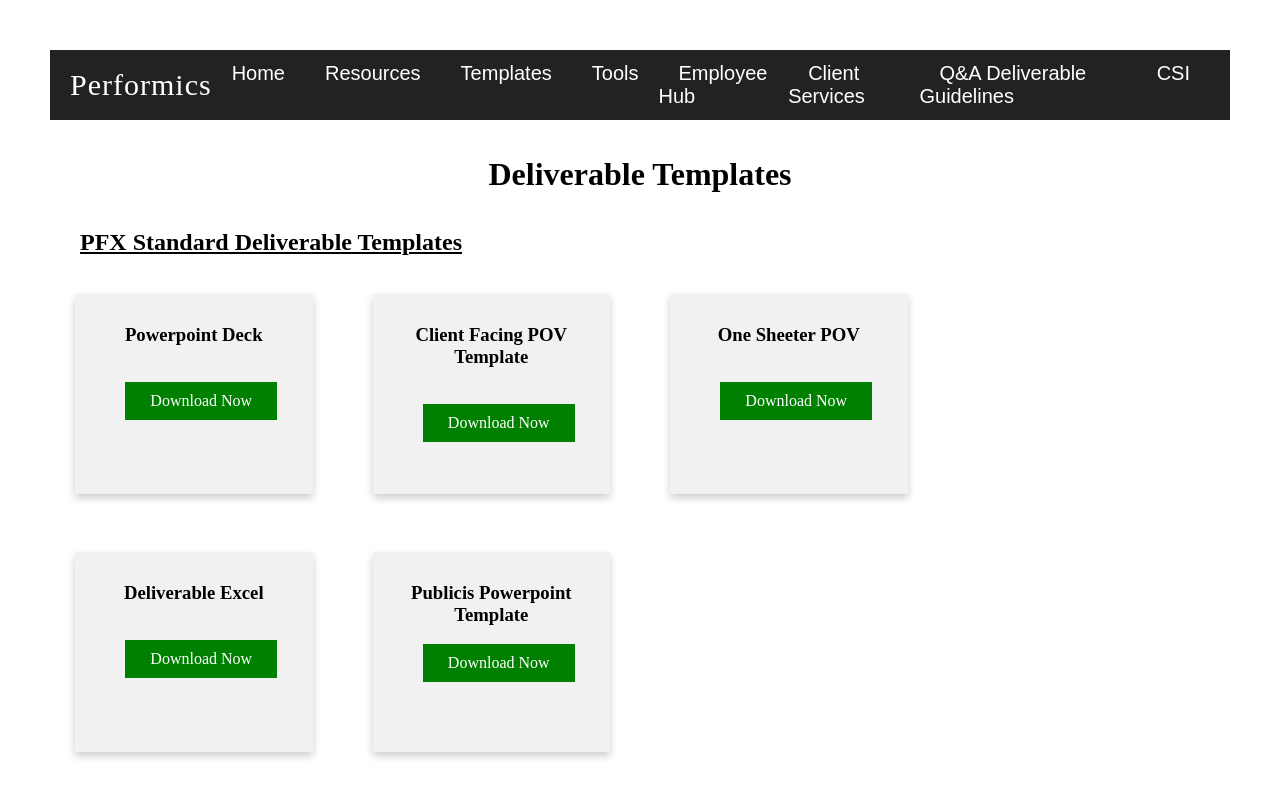
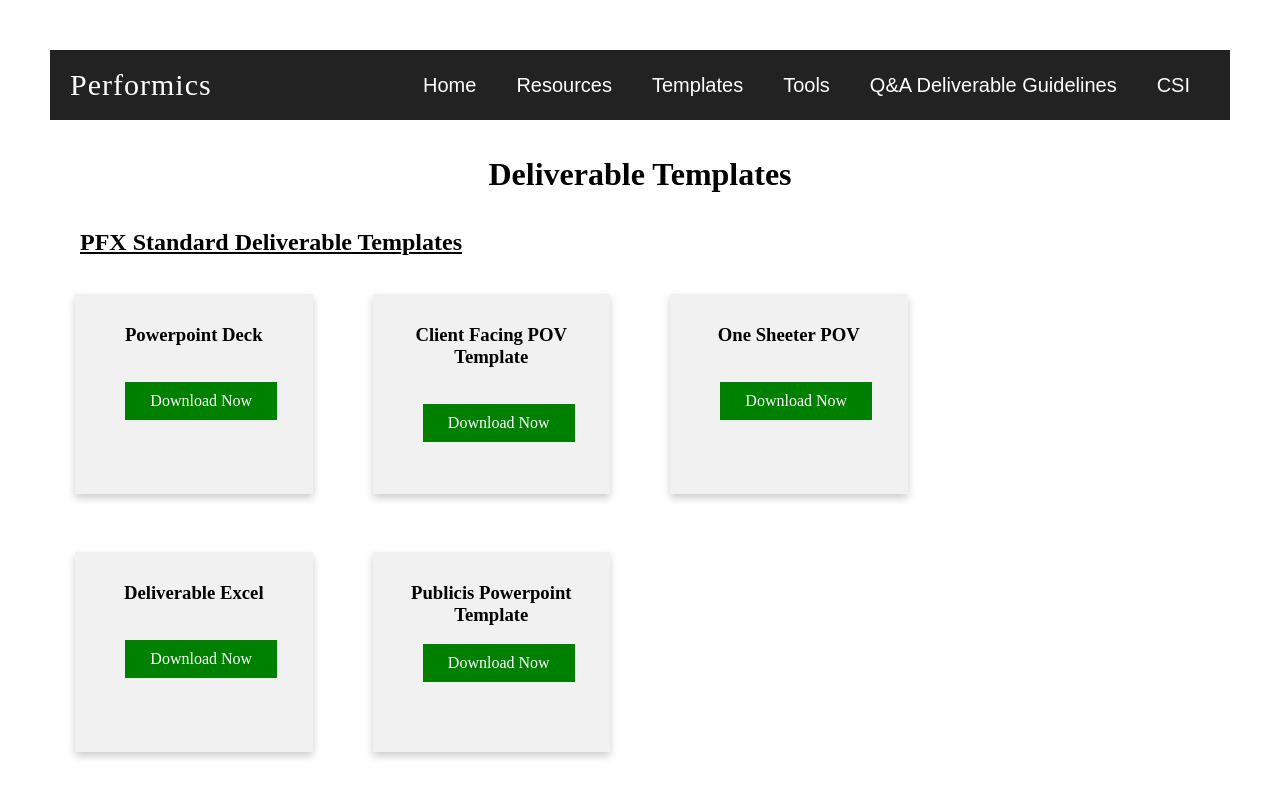
Before and after one commit to annieedwards1030/annieedwards1030.github.io, a plain HTML site: page templates.html in a window 1280 px wide. Shown: the top 787 px of the page. Drawn offline with Linux system fonts and the light colour scheme.

Commit message:
Update templates.html

```diff
--- a/templates.html
+++ b/templates.html
@@ -22,8 +22,6 @@
       <p><a href="templates.html">Resources</a></p>
       <p><a href="#">Templates</a></p>
       <p><a href="#">Tools</a></p>
-      <p><a href="#">Employee Hub</a></p>
-        <p><a href="#">Client Services</a></p>
           <p><a href="#"> Q&A Deliverable Guidelines</a></p>
           <p><a href="#"> CSI</a></p>
     </div>
```
